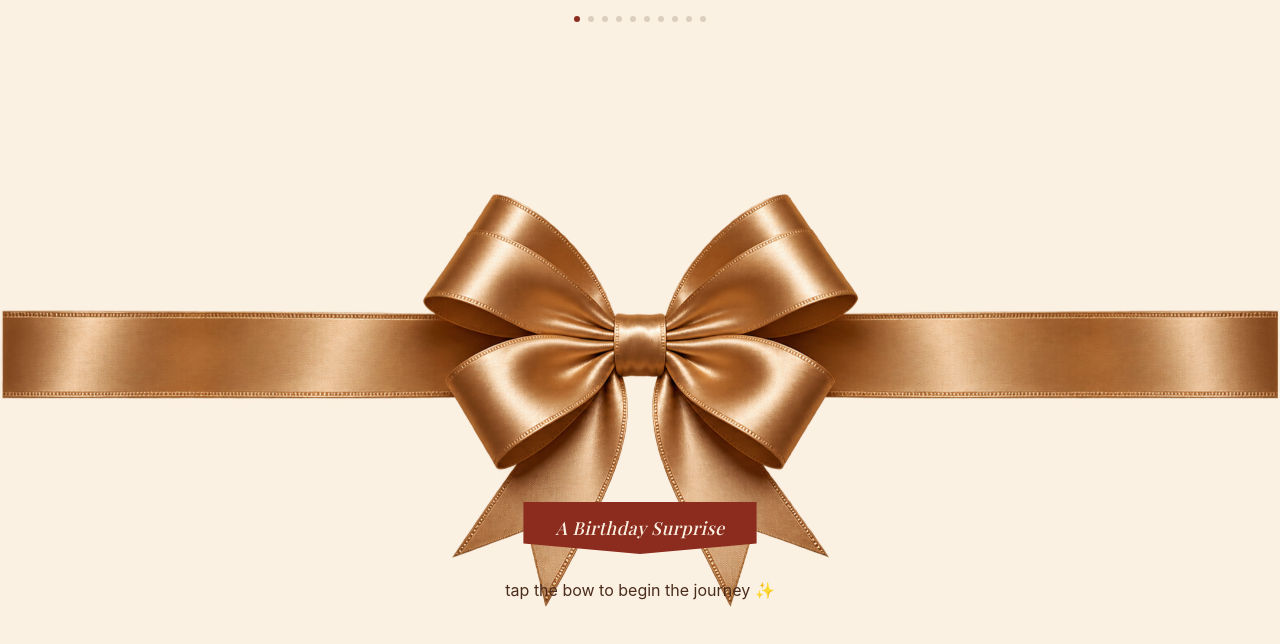
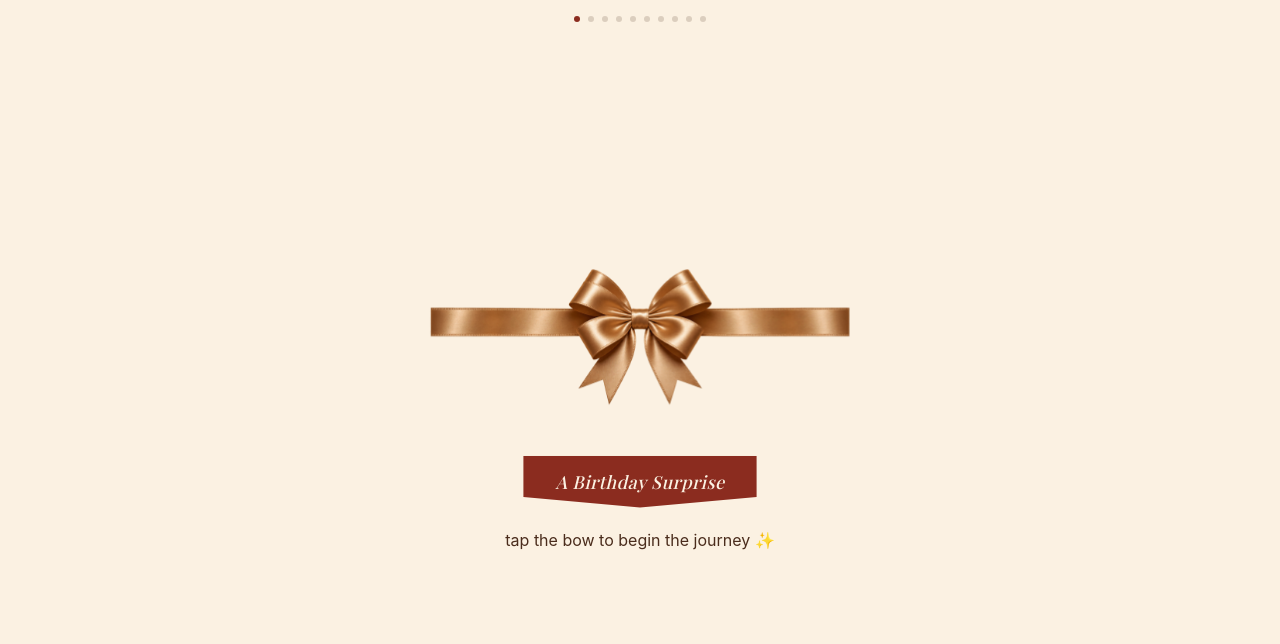
Before and after one commit to SUBAGOVINTHAN/my-birthday-site, a React (Vite) app: page / in a window 1280 px wide. Shown: the top 644 px of the page. Built offline with nearby package versions, Linux system fonts and the light colour scheme; a web font is replaced by a local one.

Commit message:
add vercel rewrite config

```diff
--- a/src/components/birthday/screens/WelcomeScreen.jsx
+++ b/src/components/birthday/screens/WelcomeScreen.jsx
@@ -66,38 +66,42 @@ export default function WelcomeScreen() {
         }
       `}</style>
 
-      {/* left half of the bow */}
+      {/* page bg */}
+      <div className="fixed inset-0 -z-10" style={{ background: COLORS.cream }} />
+
+      {/* centered bow container */}
+      <div className="relative w-full max-w-[420px] aspect-[2.4/1] mb-8">
+        {/* left half */}
         <div
           onClick={handleStart}
-        className={`bow-half-left fixed inset-0 cursor-pointer ${mounted ? "bow-enter" : ""} ${!opening && mounted ? "bow-idle" : ""} ${opening ? "opening" : ""}`}
+          className={`bow-half-left absolute inset-0 cursor-pointer ${mounted ? "bow-enter" : ""} ${!opening && mounted ? "bow-idle" : ""} ${opening ? "opening" : ""}`}
           style={{
             clipPath: "inset(0 50% 0 0)",
             backgroundImage: `url(${bowImg})`,
-          backgroundSize: "100vw auto",
+            backgroundSize: "100% auto",
             backgroundPosition: "center",
             backgroundRepeat: "no-repeat",
             opacity: mounted ? undefined : 0,
           }}
         />
-      {/* right half of the bow */}
+        {/* right half */}
         <div
           onClick={handleStart}
-        className={`bow-half-right fixed inset-0 cursor-pointer ${mounted ? "bow-enter" : ""} ${!opening && mounted ? "bow-idle" : ""} ${opening ? "opening" : ""}`}
+          className={`bow-half-right absolute inset-0 cursor-pointer ${mounted ? "bow-enter" : ""} ${!opening && mounted ? "bow-idle" : ""} ${opening ? "opening" : ""}`}
           style={{
             clipPath: "inset(0 0 0 50%)",
             backgroundImage: `url(${bowImg})`,
-          backgroundSize: "100vw auto",
+            backgroundSize: "100% auto",
             backgroundPosition: "center",
             backgroundRepeat: "no-repeat",
             opacity: mounted ? undefined : 0,
           }}
         />
+      </div>
 
-      {/* page bg behind the bow */}
-      <div className="fixed inset-0 -z-10" style={{ background: COLORS.cream }} />
-
+      {/* title */}
       <div
-        className="relative z-10 mt-[38vh] px-8 py-3 mb-6 pointer-events-none transition-opacity duration-300 hint-enter"
+        className="relative z-10 px-8 py-3 mb-5 pointer-events-none transition-opacity duration-300 hint-enter"
         style={{
           background: COLORS.rust,
           color: COLORS.cream,
@@ -106,11 +110,15 @@ export default function WelcomeScreen() {
           opacity: opening ? 0 : undefined,
         }}
       >
-        <span className="italic text-lg tracking-wide" style={{ fontFamily: "'Playfair Display', serif" }}>
+        <span
+          className="italic text-lg tracking-wide"
+          style={{ fontFamily: "'Playfair Display', serif" }}
+        >
           A Birthday Surprise
         </span>
       </div>
 
+      {/* hint */}
       <p
         className="relative z-10 text-sm sm:text-base pointer-events-none transition-opacity duration-300 hint-enter"
         style={{ color: COLORS.brown, opacity: opening ? 0 : undefined }}
```
Lines whose indentation alone changed are shown as unchanged.
